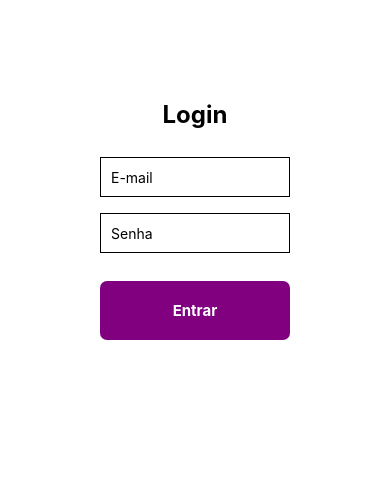
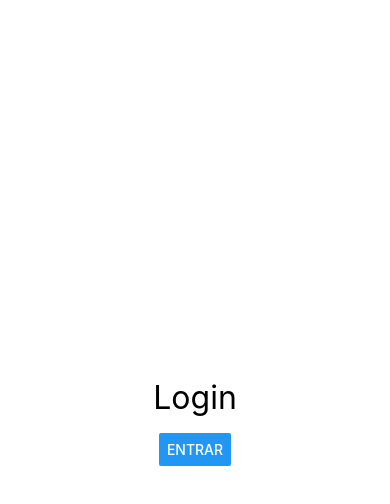
Before and after one commit to angoti/denuncia-assedio, a React Native app in the folder Front_ADM/: screen / in a window 390 px wide. Shown: the top 504 px of the page. Built offline with nearby package versions, Linux system fonts and the light colour scheme.

Commit message:
install rename

```diff
--- a/Front_ADM/App.js
+++ b/Front_ADM/App.js
@@ -5,9 +5,9 @@ import { NewLogin } from './src/pages/NewLogin';
 
 export default () => {
   return (
+  <NewLogin/>
+  //<Login/>
 
-  <Login/>
-  //<NewLogin/>
 
   )
 };
--- a/Front_ADM/package.json
+++ b/Front_ADM/package.json
@@ -10,9 +10,12 @@
     "test": "jest"
   },
   "dependencies": {
+    "@react-navigation/native": "^6.1.6",
+    "@react-navigation/stack": "^6.3.16",
     "react": "18.2.0",
     "react-native": "0.71.10",
-    "react-native-reanimated": "^3.2.0"
+    "react-native-reanimated": "^3.2.0",
+    "react-native-rename": "^3.2.12"
   },
   "devDependencies": {
     "@babel/core": "^7.20.0",
```
Also changed, not shown: 2 other files (tests, documents, lock files or other folders).
